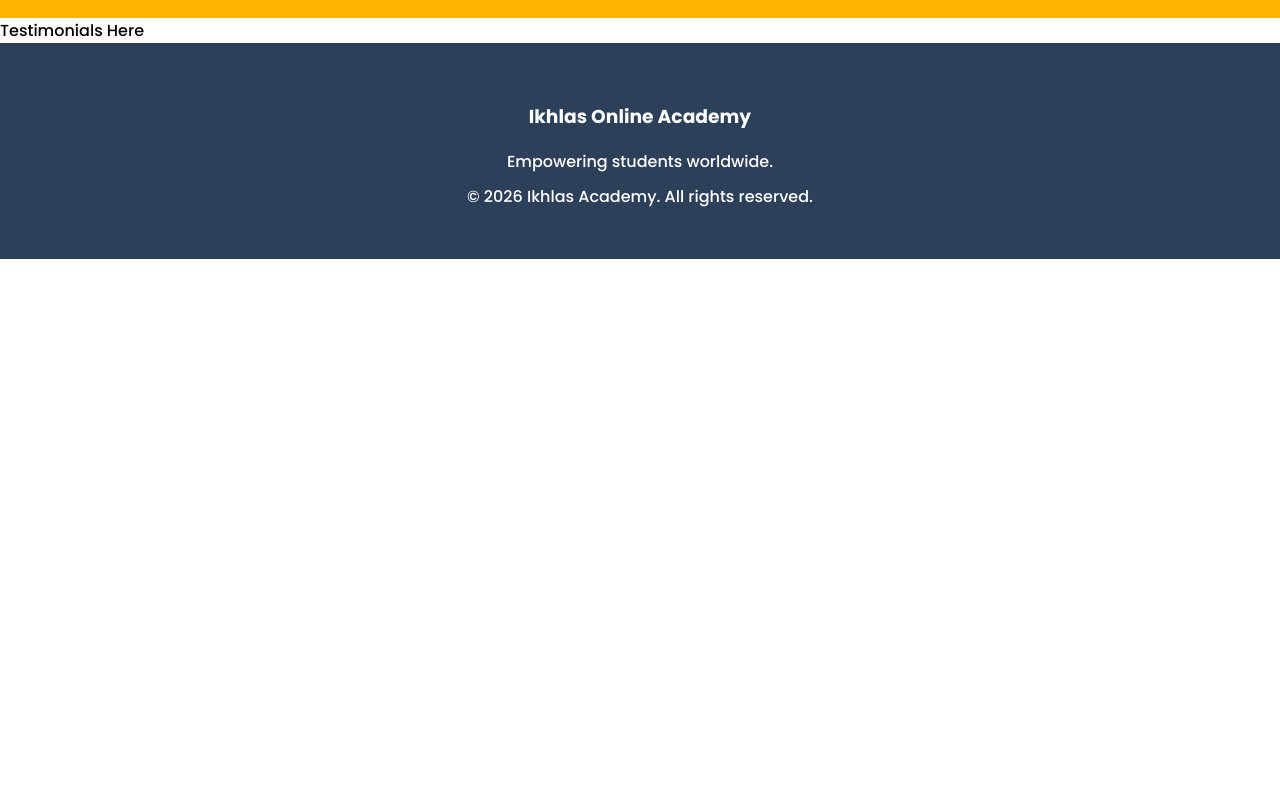
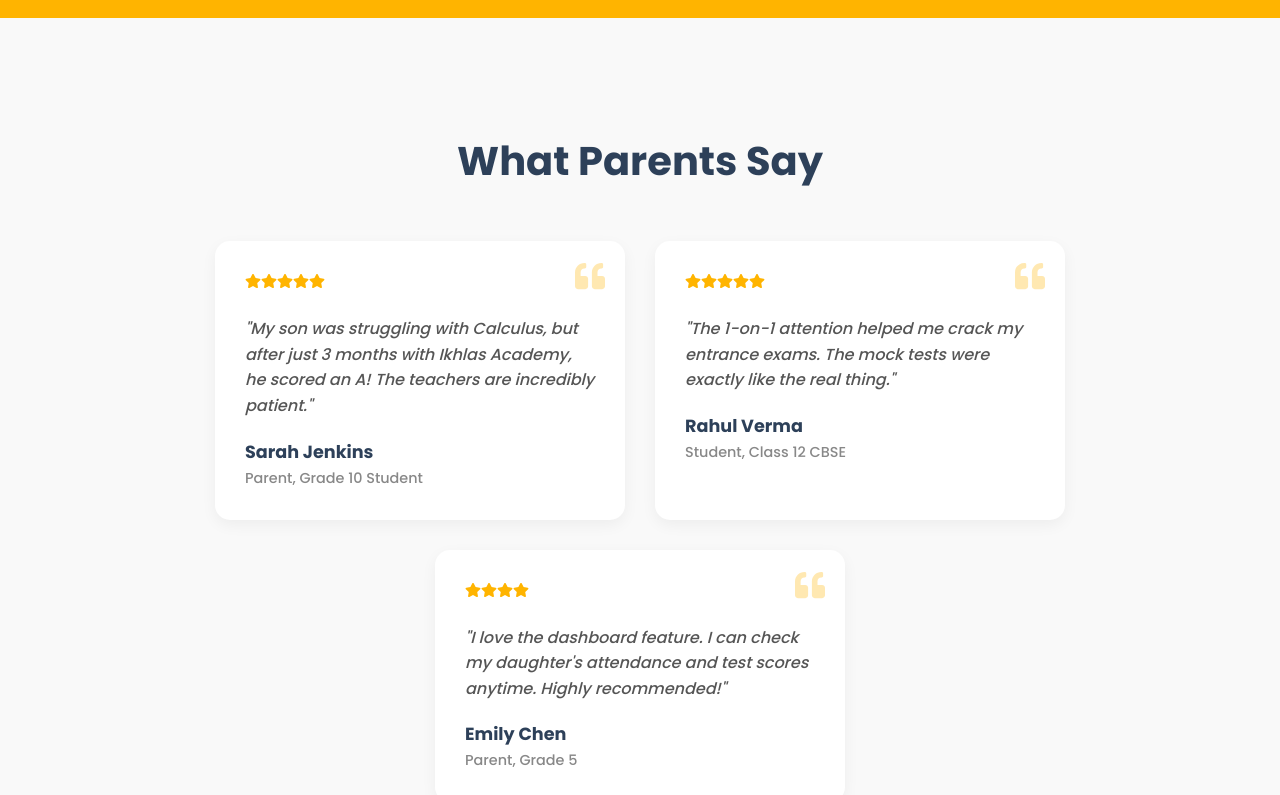
Before and after one commit to dark-mind-x/ikhlas-online-academy, a React (Vite) app: page / in a window 1280 px wide. Shown: the part 1045-1840 px from the top of the page. Before the commit the page ends 1304 px from the top, so only its background shows below. Built offline with nearby package versions, Linux system fonts and the light colour scheme.

Commit message:
testimonials added

```diff
--- /dev/null
+++ b/src/components/Testimonials.css
@@ -0,0 +1,68 @@
+/* src/components/Testimonials.css */
+
+.testimonials-section {
+    padding: 80px 20px;
+    background-color: #f9f9f9; /* Light grey to separate sections */
+    text-align: center;
+}
+
+.testimonials-section h2 {
+    color: #2D4059;
+    font-size: 2.5rem;
+    margin-bottom: 50px;
+    font-family: 'Poppins', sans-serif;
+}
+
+.testimonials-grid {
+    display: flex;
+    justify-content: center;
+    gap: 30px;
+    flex-wrap: wrap; /* Wraps to next line on mobile */
+}
+
+.testimonial-card {
+    background: white;
+    padding: 30px;
+    border-radius: 15px;
+    max-width: 350px;
+    box-shadow: 0 5px 15px rgba(0,0,0,0.05);
+    position: relative; /* Needed for quote icon positioning */
+    text-align: left;
+    transition: transform 0.3s;
+}
+
+.testimonial-card:hover {
+    transform: translateY(-5px);
+}
+
+.quote-icon {
+    font-size: 30px;
+    color: #FFB400; /* Orange quote mark */
+    opacity: 0.3;
+    position: absolute;
+    top: 20px;
+    right: 20px;
+}
+
+.review-text {
+    font-style: italic;
+    color: #555;
+    margin: 20px 0;
+    line-height: 1.6;
+}
+
+.stars {
+    color: #FFB400; /* Orange stars */
+    margin-bottom: 10px;
+}
+
+.client-info h4 {
+    color: #2D4059;
+    margin: 0;
+    font-size: 1.1rem;
+}
+
+.client-info span {
+    color: #888;
+    font-size: 0.9rem;
+}
--- /dev/null
+++ b/src/components/Testimonials.jsx
@@ -0,0 +1,58 @@
+import React from "react";
+import './Testimonials.css';
+import { FaQuoteLeft, FaStar } from 'react-icons/fa';
+
+function Testimonials () {
+    const reviews = [
+    {
+      id: 1,
+      name: "Sarah Jenkins",
+      role: "Parent, Grade 10 Student",
+      text: "My son was struggling with Calculus, but after just 3 months with Ikhlas Academy, he scored an A! The teachers are incredibly patient.",
+      rating: 5
+    },
+    {
+      id: 2,
+      name: "Rahul Verma",
+      role: "Student, Class 12 CBSE",
+      text: "The 1-on-1 attention helped me crack my entrance exams. The mock tests were exactly like the real thing.",
+      rating: 5
+    },
+    {
+      id: 3,
+      name: "Emily Chen",
+      role: "Parent, Grade 5",
+      text: "I love the dashboard feature. I can check my daughter's attendance and test scores anytime. Highly recommended!",
+      rating: 4
+    }
+  ];
+
+    return (
+        <section className="testimonials-section">
+      <h2>What Parents Say</h2>
+
+      <div className="testimonials-grid">
+        {reviews.map((review) => (
+          <div key={review.id} className="testimonial-card">
+            <FaQuoteLeft className="quote-icon" />
+
+            <div className="stars">
+              {[...Array(review.rating)].map((_, i) => (
+                <FaStar key={i} />
+              ))}
+            </div>
+
+            <p className="review-text">"{review.text}"</p>
+
+            <div className="client-info">
+              <h4>{review.name}</h4>
+              <span>{review.role}</span>
+            </div>
+          </div>
+        ))}
+      </div>
+    </section>
+    );
+}
+
+export default Testimonials
--- a/src/pages/LandingPage.jsx
+++ b/src/pages/LandingPage.jsx
@@ -2,13 +2,14 @@ import React from "react";
 import Hero from "../components/Hero";
 import Features from "../components/Features";
 import Footer from "../components/Footer";
+import Testimonials from "../components/Testimonials";
 
 function LandingPage () {
     return(
         <div>
             <Hero />
             <Features />
-            Testimonials Here
+            <Testimonials />
             <Footer />
         </div>
     );
```
